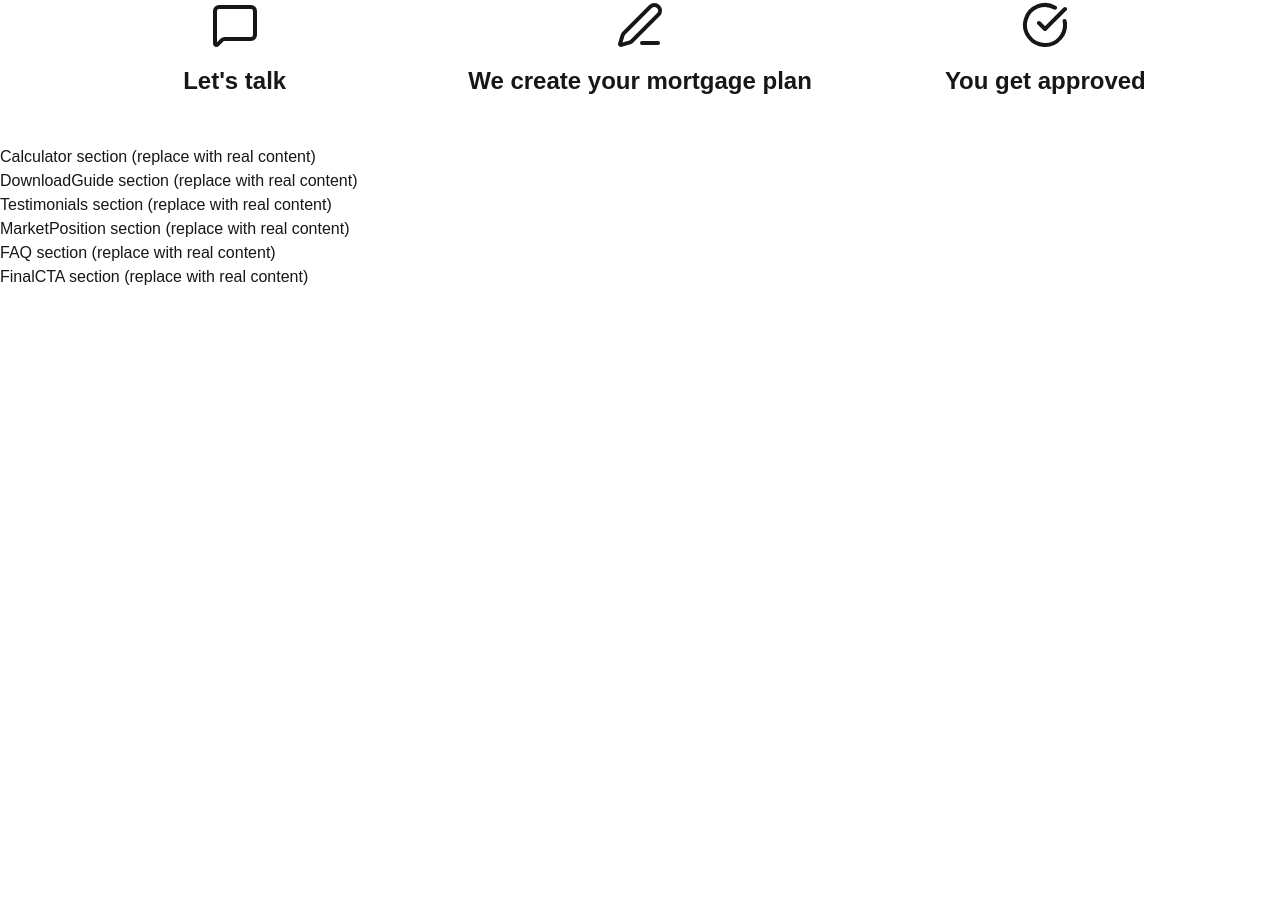
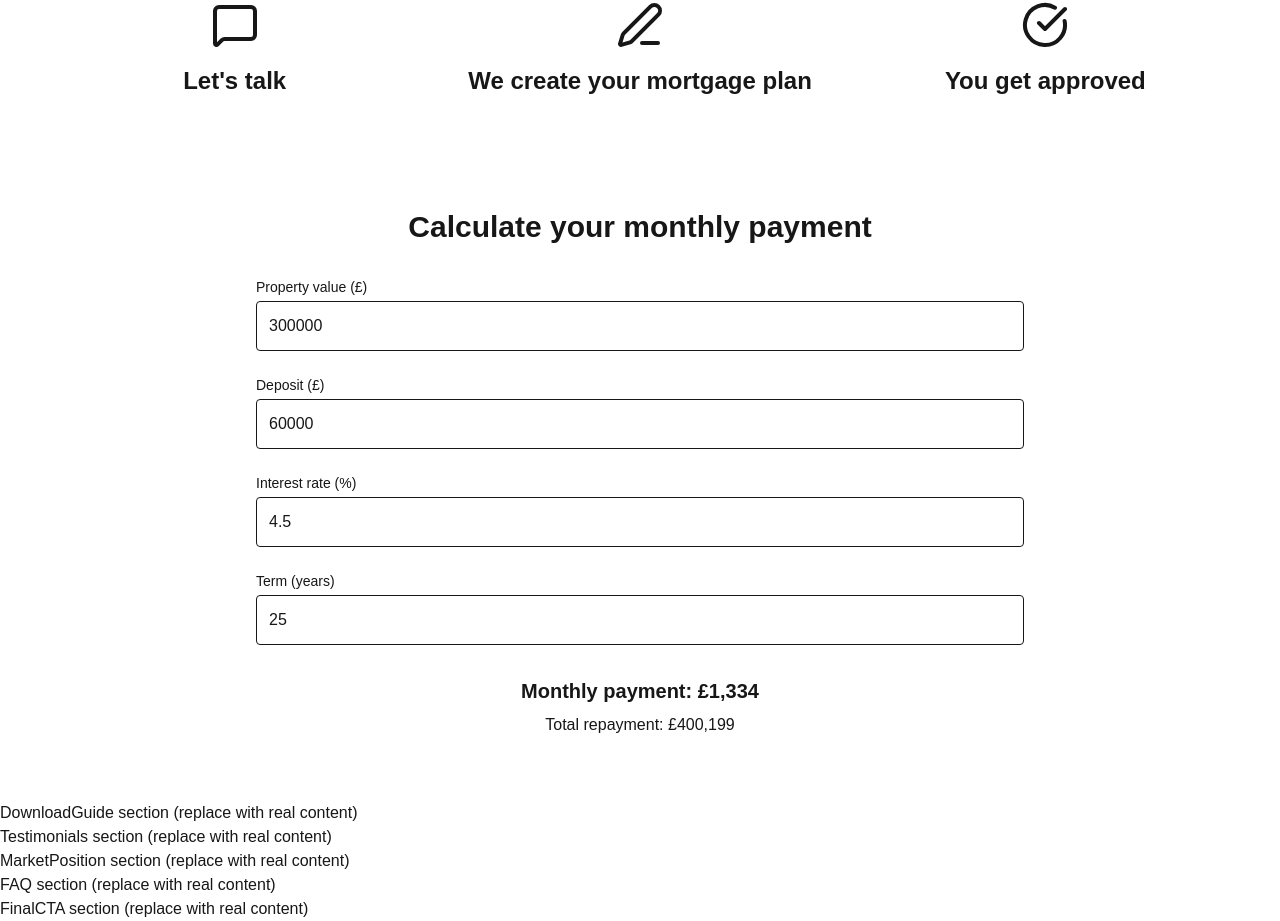
Before and after one commit to urbanstormai/omf-next, a Next.js app: page / in a window 1280 px wide. Shown: the part 485-1406 px from the top of the page. Before the commit the page ends 800 px from the top, so only its background shows below. Built offline with nearby package versions, Linux system fonts and the light colour scheme.

Commit message:
Add Calculator component: mortgage payment calculator with live updates, semantic form, and fade-in results

```diff
--- a/src/components/Calculator.tsx
+++ b/src/components/Calculator.tsx
@@ -1,3 +1,144 @@
+'use client';
+import { useState, useEffect } from 'react';
+import { motion, useReducedMotion } from 'framer-motion';
+
 export default function Calculator() {
-  return <section>Calculator section (replace with real content)</section>;
+  const reduceMotion = useReducedMotion();
+
+  const [propertyValue, setPropertyValue] = useState(300000);
+  const [deposit, setDeposit] = useState(60000);
+  const [interestRate, setInterestRate] = useState(4.5);
+  const [term, setTerm] = useState(25);
+
+  const [monthlyPayment, setMonthlyPayment] = useState(0);
+  const [totalRepayment, setTotalRepayment] = useState(0);
+
+  useEffect(() => {
+    const P = Math.max(propertyValue - deposit, 0);
+    const r = interestRate / 100 / 12;
+    const n = term * 12;
+    let M = 0;
+    if (r > 0) {
+      M = P * (r / (1 - Math.pow(1 + r, -n)));
+    } else {
+      M = P / n;
+    }
+    setMonthlyPayment(M);
+    setTotalRepayment(M * n);
+  }, [propertyValue, deposit, interestRate, term]);
+
+  const fmt = (value: number) =>
+    new Intl.NumberFormat('en-GB', {
+      style: 'currency',
+      currency: 'GBP',
+      maximumFractionDigits: 0,
+    }).format(value);
+
+  return (
+    <section
+      aria-labelledby="calculator-heading"
+      className="bg-off py-16 px-6 md:px-12"
+    >
+      <div className="max-w-3xl mx-auto">
+        <h2
+          id="calculator-heading"
+          className="text-3xl font-semibold text-charcoal text-center mb-8"
+        >
+          Calculate your monthly payment
+        </h2>
+
+        <form role="form" className="grid grid-cols-1 gap-6">
+          <div>
+            <label
+              htmlFor="propertyValue"
+              className="block text-sm font-medium text-charcoal mb-1"
+            >
+              Property value (£)
+            </label>
+            <input
+              id="propertyValue"
+              type="number"
+              min={50000}
+              step={1000}
+              value={propertyValue}
+              onChange={(e) => setPropertyValue(Number(e.target.value))}
+              className="w-full border border-charcoal rounded p-3 text-base"
+            />
+          </div>
+
+          <div>
+            <label
+              htmlFor="deposit"
+              className="block text-sm font-medium text-charcoal mb-1"
+            >
+              Deposit (£)
+            </label>
+            <input
+              id="deposit"
+              type="number"
+              min={0}
+              max={propertyValue - 1000}
+              step={1000}
+              value={deposit}
+              onChange={(e) => setDeposit(Number(e.target.value))}
+              className="w-full border border-charcoal rounded p-3 text-base"
+            />
+          </div>
+
+          <div>
+            <label
+              htmlFor="interestRate"
+              className="block text-sm font-medium text-charcoal mb-1"
+            >
+              Interest rate (%)
+            </label>
+            <input
+              id="interestRate"
+              type="number"
+              min={0.5}
+              max={10}
+              step={0.1}
+              value={interestRate}
+              onChange={(e) => setInterestRate(Number(e.target.value))}
+              className="w-full border border-charcoal rounded p-3 text-base"
+            />
+          </div>
+
+          <div>
+            <label
+              htmlFor="term"
+              className="block text-sm font-medium text-charcoal mb-1"
+            >
+              Term (years)
+            </label>
+            <input
+              id="term"
+              type="number"
+              min={5}
+              max={40}
+              step={1}
+              value={term}
+              onChange={(e) => setTerm(Number(e.target.value))}
+              className="w-full border border-charcoal rounded p-3 text-base"
+            />
+          </div>
+        </form>
+
+        <motion.div
+          aria-live="polite"
+          initial={reduceMotion ? false : { opacity: 0 }}
+          animate={reduceMotion ? {} : { opacity: 1 }}
+          transition={{ duration: 0.6 }}
+          className="mt-8 text-center"
+        >
+          <p className="text-xl font-semibold text-charcoal">
+            Monthly payment: {fmt(monthlyPayment)}
+          </p>
+          <p className="text-base text-charcoal mt-2">
+            Total repayment: {fmt(totalRepayment)}
+          </p>
+        </motion.div>
+      </div>
+    </section>
+  );
 }
```
